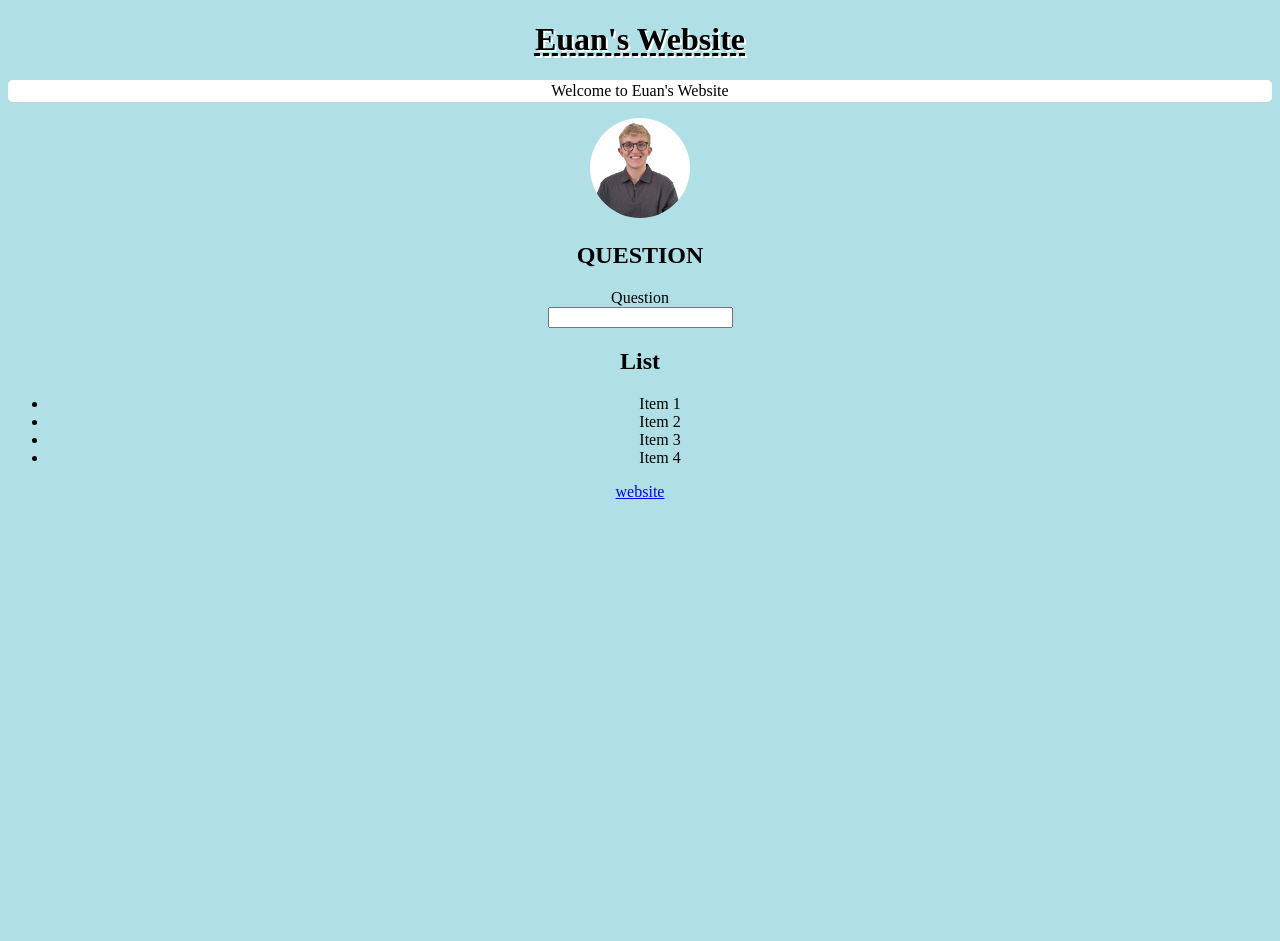
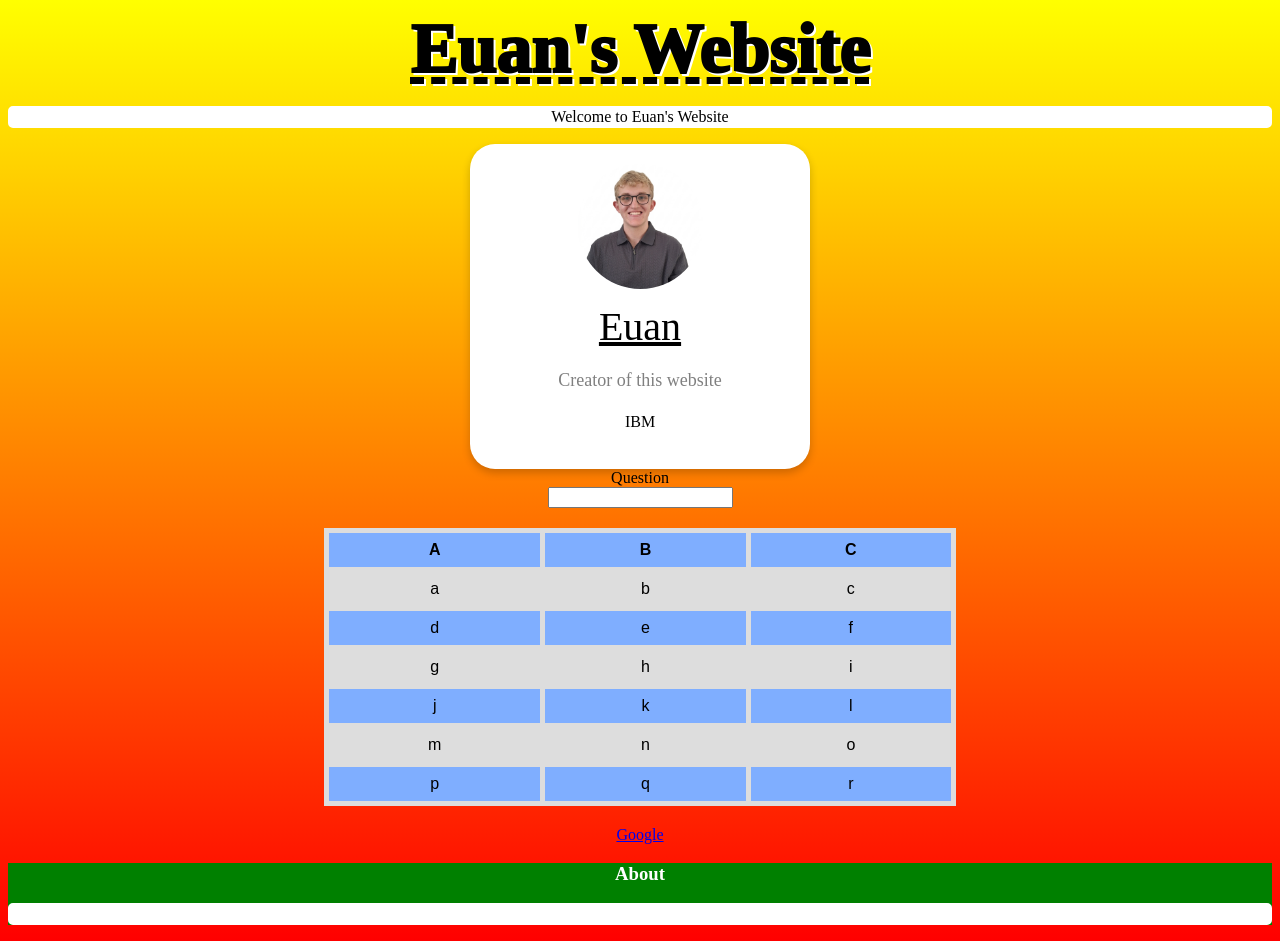
Before and after one commit to euanwm17/CodeTheFutureLearning, a plain HTML site: page IntroToCode/index.html in a window 1280 px wide. Before the commit the page ends 800 px from the top, so only its background shows below. Drawn offline with Linux system fonts and the light colour scheme.

Commit message:
epic update

```diff
--- a/IntroToCode/index.html
+++ b/IntroToCode/index.html
@@ -3,29 +3,79 @@
 <head>
     <meta charset="utf-8">
     <link rel="stylesheet" href="styles.css">
-
     <title>Euan's Website</title>
 </head>
+
 <body>
     <h1>Euan's Website</h1>
     <p>Welcome to Euan's Website</p>
-        <img src="../IntroToCode/Images/Profile Picture.png" alt="me" width="100" height="100">
 
-        <h2>QUESTION</h2>
+    <div class="card">
+        <img src="../IntroToCode/Images/Profile Picture.png"
+             alt="Euan"
+             width="125"
+             height="125">
+
+        <h2>Euan</h2>
+        <p class="title">Creator of this website</p>
+        <p>IBM</p>
+    </div>
+
     <form>
-            <label for="question">Question</label><br>
-            <input type="text" id="answer" name="answer" value="">
+        <label for="answer">Question</label><br>
+        <input type="text" id="answer" name="answer">
     </form>
 
+    <table>
+        <tr>
+            <th>A</th>
+            <th>B</th>
+            <th>C</th>
+        </tr>
+        <tr>
+            <td>a</td>
+            <td>b</td>
+            <td>c</td>
+        </tr>
+        <tr>
+            <td>d</td>
+            <td>e</td>
+            <td>f</td>
+        </tr>
+        <tr>
+            <td>g</td>
+            <td>h</td>
+            <td>i</td>
+        </tr>
+        <tr>
+            <td>j</td>
+            <td>k</td>
+            <td>l</td>
+        </tr>
+        <tr>
+            <td>m</td>
+            <td>n</td>
+            <td>o</td>
+        </tr>
+        <tr>
+            <td>p</td>
+            <td>q</td>
+            <td>r</td>
+        </tr>
+    </table>
 
-        <h2>List</h2>
-            <ul>
-                <li>Item 1</li>
-                <li>Item 2</a></li>
-                <li>Item 3</a></li>
-                <li>Item 4</a></li>
-            </ul>
+    <a href="https://google.com"
+       target="_blank"
+       rel="noopener noreferrer">
+        Google
+    </a>
 
-        <a href="https://google.com/"> website</a>
+    <section>
+        <h3>About</h3>
+        <p>
+            I am currently making a website using HTML and CSS,
+            I think it looks very professionally made.
+        </p>
+    </section>
 </body>
 </html>
--- a/IntroToCode/styles.css
+++ b/IntroToCode/styles.css
@@ -5,7 +5,7 @@
 }
 
 body {
-  background-color: powderblue;
+    background-image: linear-gradient(to top, red, yellow);
 }
 
 * {
@@ -19,12 +19,63 @@ p {
 }
 
 h1 {
-  font-family: "COPPERPLATE";
+    font-weight: 1000;
     text-decoration: underline;
     text-decoration-style: dashed;
     text-shadow: 2px 2px white;
+    font-size: 70px;
+    margin: 10px;
+}
+
+h2 {
+    font-weight: 100;
+    text-decoration: underline;
+    text-shadow: 2px 2px white;
+    font-size: 40px;
+    margin: 10px;
 }
 
 img {
     border-radius: 50%;
 }
+
+.card {
+    box-shadow: 0 4px 8px 0 rgba(0, 0, 0, 0.2);
+    max-width: 300px;
+    margin: auto;
+    text-align: center;
+    background-color: white;
+    padding: 20px;
+    border-radius: 25px;
+}
+
+.title {
+    color: grey;
+    font-size: 18px;
+}
+
+table {
+    font-family: Arial, sans-serif;
+    border-collapse: collapse;
+    width: 50%;
+    margin: 20px auto;
+    background-color: rgb(127, 174, 255);
+}
+
+
+td,
+th {
+    border: 5px solid #dddddd;
+    text-align: center;
+    padding: 8px;
+}
+
+tr:nth-child(even) {
+    background-color: #dddddd;
+}
+
+section {
+    text-align: left;
+    background-color: green;
+    color: white;
+}
```
Lines whose indentation alone changed are shown as unchanged.
